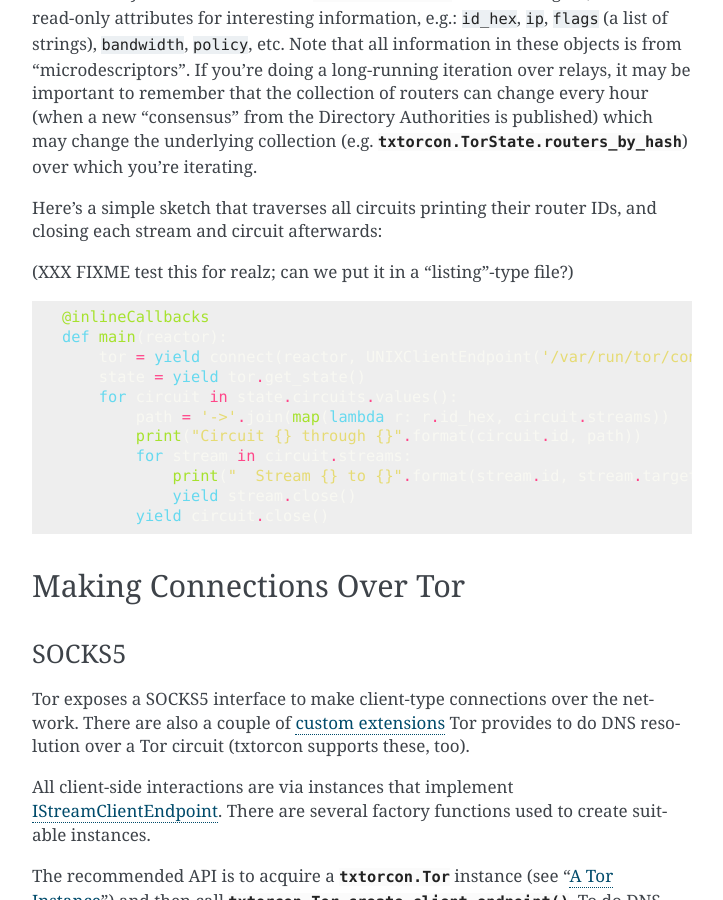
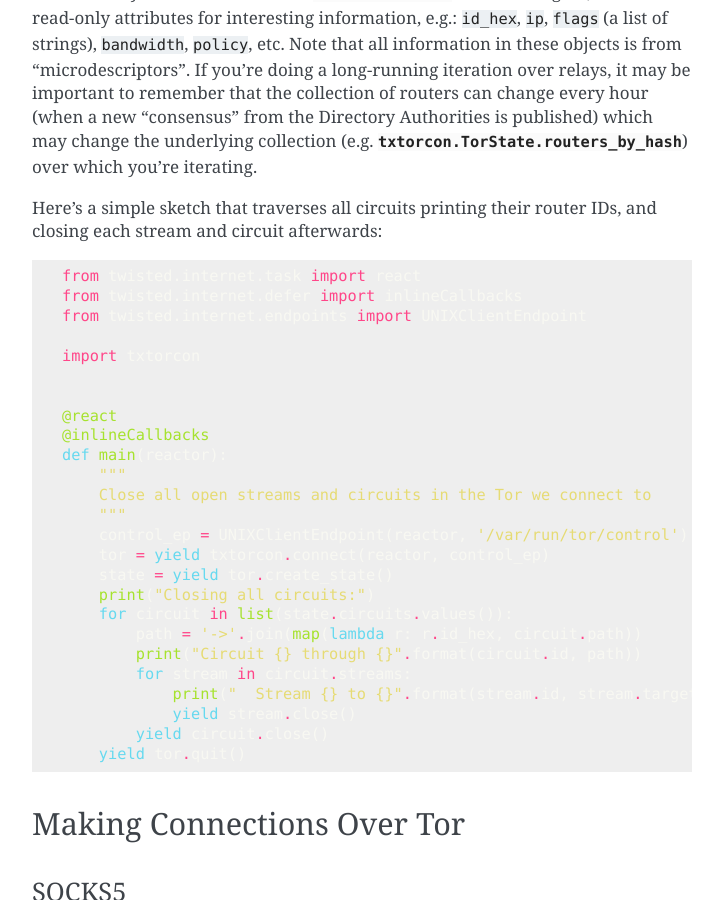
Before and after one commit to meejah/txtorcon, a Sphinx documentation site: the page built from docs/guide.rst, in a window 1280 px wide and 900 px high, scrolled down 6055 px. Shown: the whole window, without its empty margins (388-1111 px from the left). Built offline with Sphinx 7.4.7, drawn with Linux system fonts in a browser that asks for light colours; the version number could not be read and is left out.

Commit message:
fix listing

```diff
--- a/docs/guide.rst
+++ b/docs/guide.rst
@@ -299,22 +299,33 @@
 Here's a simple sketch that traverses all circuits printing their
 router IDs, and closing each stream and circuit afterwards:
 
-(XXX FIXME test this for realz; can we put it in a "listing"-type
-file?)
-
 .. code-block:: python
 
+    from twisted.internet.task import react
+    from twisted.internet.defer import inlineCallbacks
+    from twisted.internet.endpoints import UNIXClientEndpoint
+
+    import txtorcon
+
+
+    @react
     @inlineCallbacks
     def main(reactor):
-        tor = yield connect(reactor, UNIXClientEndpoint('/var/run/tor/control'))
-        state = yield tor.get_state()
-        for circuit in state.circuits.values():
-            path = '->'.join(map(lambda r: r.id_hex, circuit.streams))
+        """
+        Close all open streams and circuits in the Tor we connect to
+        """
+        control_ep = UNIXClientEndpoint(reactor, '/var/run/tor/control')
+        tor = yield txtorcon.connect(reactor, control_ep)
+        state = yield tor.create_state()
+        print("Closing all circuits:")
+        for circuit in list(state.circuits.values()):
+            path = '->'.join(map(lambda r: r.id_hex, circuit.path))
             print("Circuit {} through {}".format(circuit.id, path))
             for stream in circuit.streams:
                 print("  Stream {} to {}".format(stream.id, stream.target_host))
                 yield stream.close()
             yield circuit.close()
+        yield tor.quit()
 
 
 .. _guide_client_use:
```
